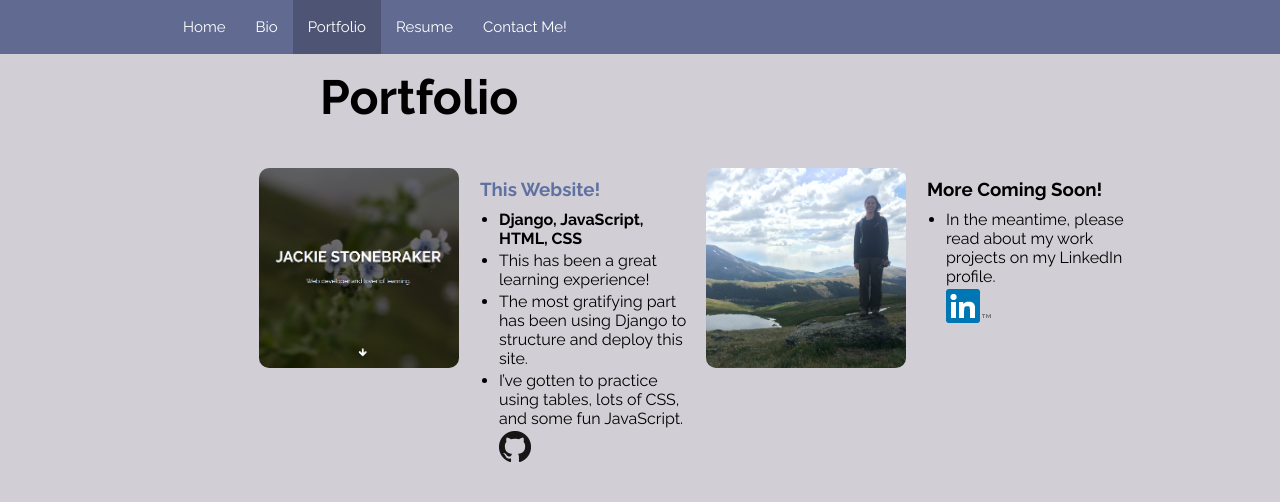
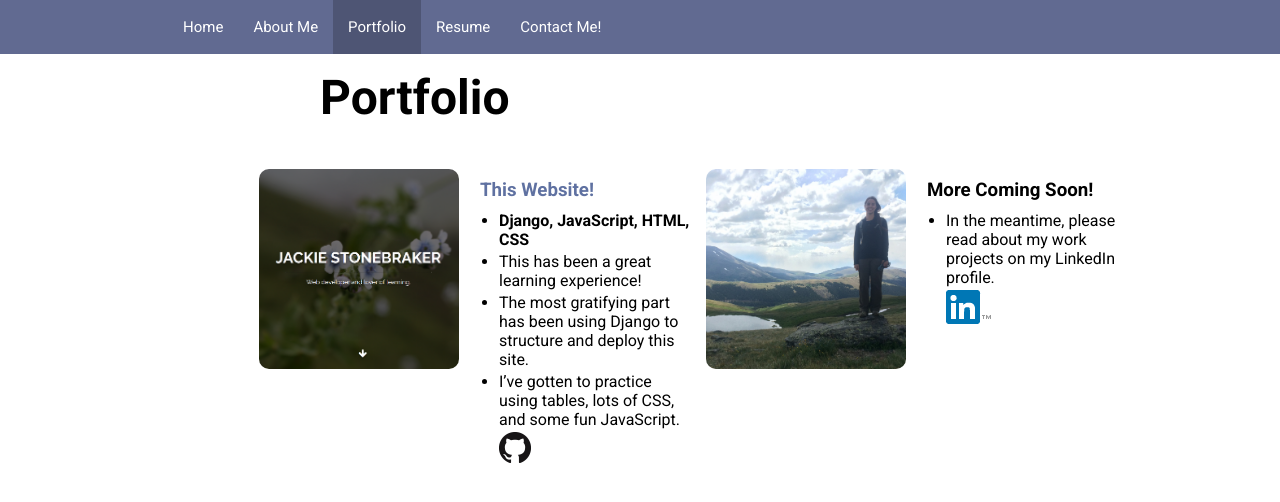
Before and after one commit to jackles-1/django-portfolio, a Django app: page /portfolio/ in a window 1280 px wide. Shown: the top 502 px of the page. Run offline with Django 3.2, Linux system fonts and the light colour scheme; some libraries are stand-ins or nearby versions.

Commit message:
Fix arrow fading on home page. Change background color. Text updates.

```diff
--- a/app.yaml
+++ b/app.yaml
@@ -14,6 +14,8 @@ handlers:
 libraries:
 - name: django
   version: "1.11"
+#- name: ssl
+#  version: latest
 # - url: /(.*\.(gif|png|jpg))$
 #   static_files: assets/\1
 #   upload: assets/.*\.(gif|png|jpg)$
--- a/portfolio/settings.py
+++ b/portfolio/settings.py
@@ -23,7 +23,7 @@ BASE_DIR = os.path.dirname(os.path.dirname(os.path.abspath(__file__)))
 SECRET_KEY = '10yelfy5@_3#etgy@2ug*a&+o(s_dbm!i1saj%0l)^p*8ly+yj'
 
 # SECURITY WARNING: don't run with debug turned on in production!
-DEBUG = False
+DEBUG = True
 
 ALLOWED_HOSTS = ['jackiestonebraker.com', '127.0.0.1']
 
--- a/static/css/portfolio.css
+++ b/static/css/portfolio.css
@@ -7,7 +7,7 @@
 /*ADD HOVER, FOCUS SHADOW TO IMAGES ON PORTFOLIO*/
 
 body{
- 	background-color: rgb(209, 206, 213);
+ 	/* background-color: rgb(209, 206, 213); */
  	max-width: 100%;
  }
 
@@ -188,11 +188,11 @@ main.home img{
 	margin: 15px 0 20px 0;
 	padding: 0 0 0 25%;
 	text-align: left;
-	font-family: Raleway;
+	font-family: Roboto;
 }
 
 .bodyPage h3{
-	font-family: Raleway;
+	font-family: Roboto;
 }
 
 .bodyPage a{
@@ -260,7 +260,7 @@ img.projectPic{
 
 .project ul{
 	padding-left: 240px;
-	font-family: Raleway;
+	font-family: Roboto;
 }
 
 .project h3, .project ul{
@@ -280,7 +280,7 @@ main.resume{
 	width: 65%;
 	padding-left: 22%;
 	font-weight: 700;
-	font-family: Raleway;
+	font-family: Roboto;
 	line-height: 130%;
 }
 
@@ -291,7 +291,7 @@ img#pdfIcon{
 }
 
 main.resume h2{
-	font-family: Raleway;
+	font-family: Roboto;
 }
 
 main.resume h3{
@@ -355,6 +355,7 @@ html, body{
 	margin: 0 auto;
 	padding: 18px 10%;
 	background-color: rgb(97, 106, 145);
+  /* background-color: rgb(213, 255, 128); */
 
 	/*The element is positioned relative to its normal position, so "left:20px" adds 20 pixels to the element's LEFT position.
 	Used here to vertically center the hamburger.*/
@@ -370,7 +371,7 @@ html, body{
 #navbar a{
 	float: left;
 	padding: 18px 15px;
-	font-family: Raleway;
+	font-family: Roboto;
 	font-size: 15px;
 	box-sizing: border-box;
 	margin-top: -18px;
--- a/templates/contact.html
+++ b/templates/contact.html
@@ -1,7 +1,7 @@
 {% extends "layout.html" %}
 
 {% block header %}
-    <link href="https://fonts.googleapis.com/css?family=Merriweather|Raleway:400,700" rel="stylesheet">
+    <link href="https://fonts.googleapis.com/css?family=Merriweather|Roboto:400,700" rel="stylesheet">
 {% endblock %}
 
 {% block body %}
--- a/templates/home.html
+++ b/templates/home.html
@@ -16,7 +16,7 @@
 
     <title>Jackie Stonebraker</title>
     <link rel="stylesheet" href="{% static 'css/portfolio.css' %}" />
-	<link href="https://fonts.googleapis.com/css?family=Merriweather|Raleway:400,700|Satisfy" rel="stylesheet">
+	<link href="https://fonts.googleapis.com/css?family=Merriweather|Raleway:400,700|Roboto:400,700|Satisfy" rel="stylesheet">
 	<link rel="stylesheet" type="text/css" href="https://maxcdn.bootstrapcdn.com/font-awesome/4.7.0/css/font-awesome.min.css">
 </head>
 
@@ -24,7 +24,7 @@
 	<header class="home">
 		<h1>Jackie Stonebraker</h1>
 		<hr>
-		<p>Web developer and lover of learning</p>
+		<p>Tagline</p>
 		<span id="arrow">
 			<i class="fa fa-arrow-down" aria-hidden="true"></i>
 		</span>
@@ -52,7 +52,7 @@
 
 	<main class="home">
 		<p>
-            Hello world! I am a web developer living in Boulder, Colorado, currently seeking employment. I am open to part-time, full-time, and freelance work.
+            Summary...
             Please feel free to contact me at:
         </p>
         <p>
--- a/templates/layout.html
+++ b/templates/layout.html
@@ -26,7 +26,7 @@
         <div id="navbar">
             <ul>
                 <li><a href="/">Home</a></li>
-                <li><a href="/bio">Bio</a></li>
+                <li><a href="/bio">About Me</a></li>
                 <li><a href="/portfolio">Portfolio</a></li>
                 <li><a href="/resume">Resume</a></li>
                 <li><a href="/contact">Contact Me!</a></li>
--- a/templates/portfolio.html
+++ b/templates/portfolio.html
@@ -1,7 +1,7 @@
 {% extends "layout.html" %}
 
 {% block header %}
-    <link href="https://fonts.googleapis.com/css?family=Raleway:400,700" rel="stylesheet">
+    <link href="https://fonts.googleapis.com/css?family=Roboto:400,700" rel="stylesheet">
 {% endblock %}
 
 {% block body %}
--- a/templates/resume.html
+++ b/templates/resume.html
@@ -1,7 +1,7 @@
 {% extends "layout.html" %}
 
 {% block header %}
-    <link href="https://fonts.googleapis.com/css?family=Raleway:400,700" rel="stylesheet">
+    <link href="https://fonts.googleapis.com/css?family=Roboto:400,700" rel="stylesheet">
 {% endblock %}
 
 {% block body %}
```
Also changed, not shown: static/js/home.js (+8 -3 lines), templates/bio.html (+5 -2 lines), 5 other files.
